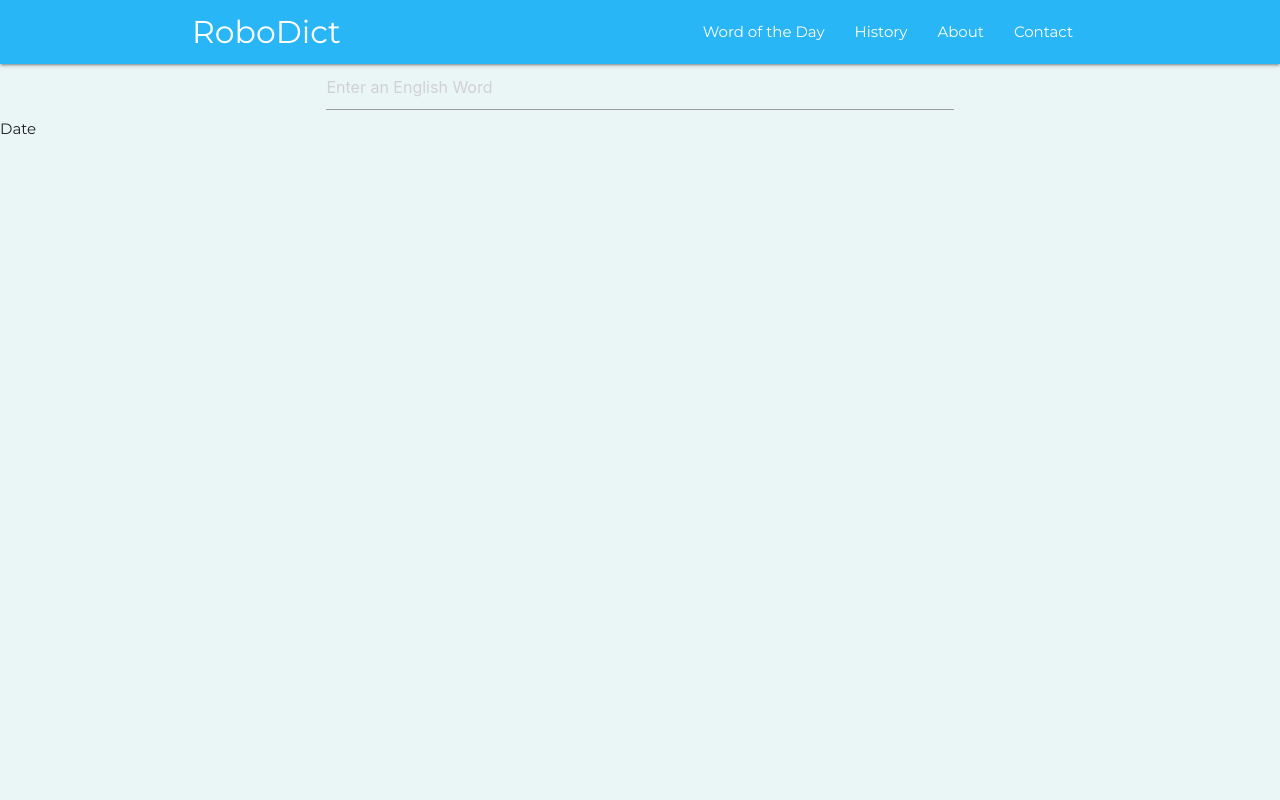
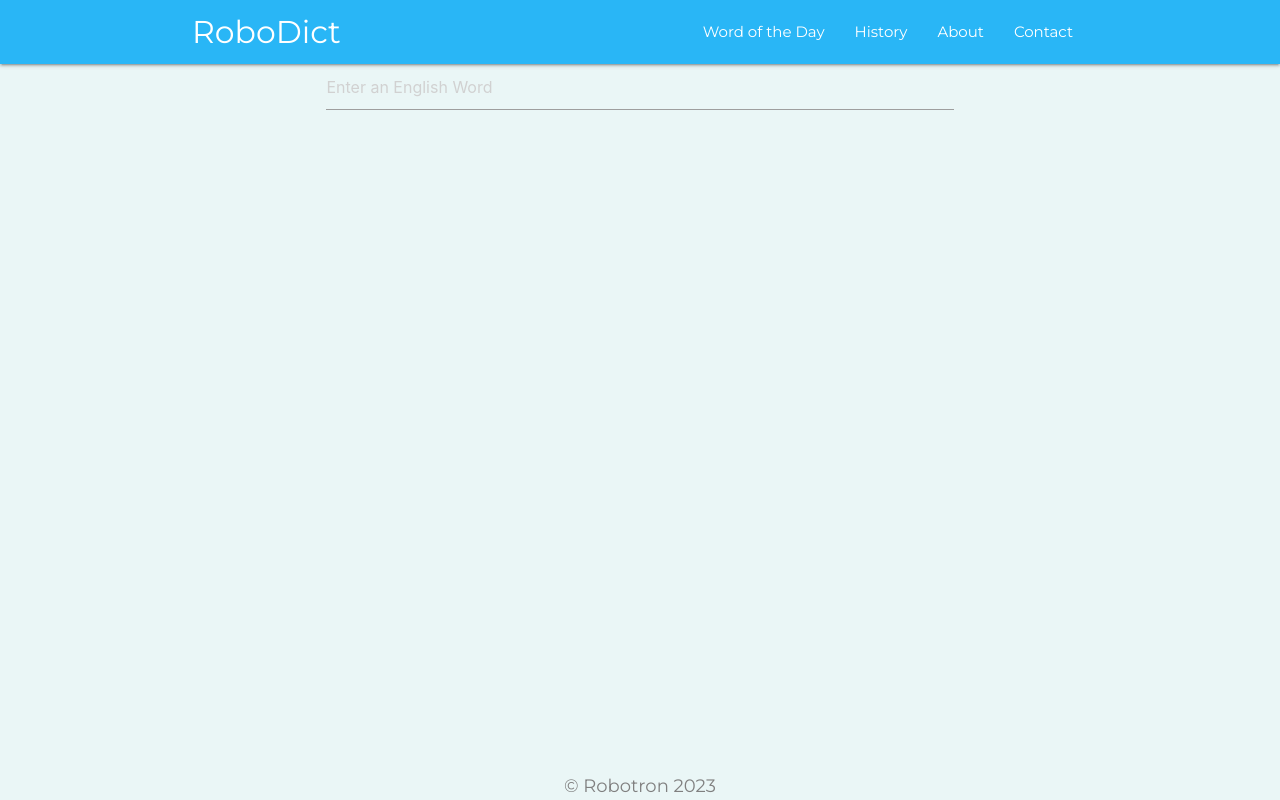
Before and after one commit to Robotron2/React-Dictionary, a React (Create React App) app: page / in a window 1280 px wide. Built offline with nearby package versions, Linux system fonts and the light colour scheme.

Commit message:
Copyright component styled

```diff
--- a/src/App.css
+++ b/src/App.css
@@ -57,3 +57,10 @@ h4 {
 	background-color: #29b6f6 !important;
 	transition: ease-in-out 0.45s;
 }
+
+.copyright {
+	position: absolute;
+	bottom: 0;
+	width: 100%;
+	text-align: center;
+}
--- a/src/components/Copyright.js
+++ b/src/components/Copyright.js
@@ -1,5 +1,17 @@
 const Copyright = () => {
-	return <div>Date</div>
+	let currentYear = new Date().getFullYear()
+
+	return (
+		<div>
+			<center>
+				<div className="copyright">
+					<p className="flow-text" style={{ color: "grey", fontSize: "1.2rem" }}>
+						© Robotron {currentYear}
+					</p>
+				</div>
+			</center>
+		</div>
+	)
 }
 
 export default Copyright
```
